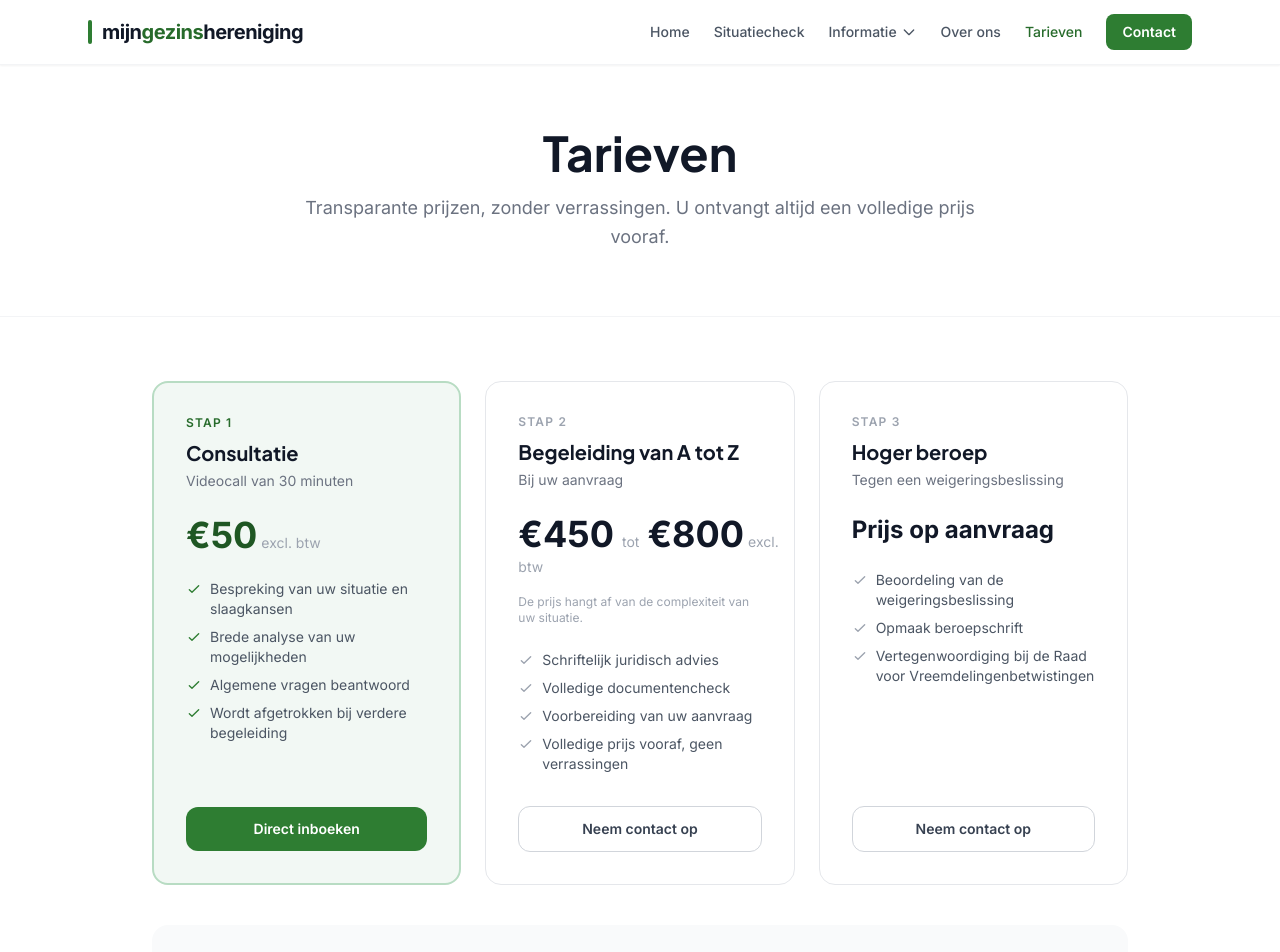
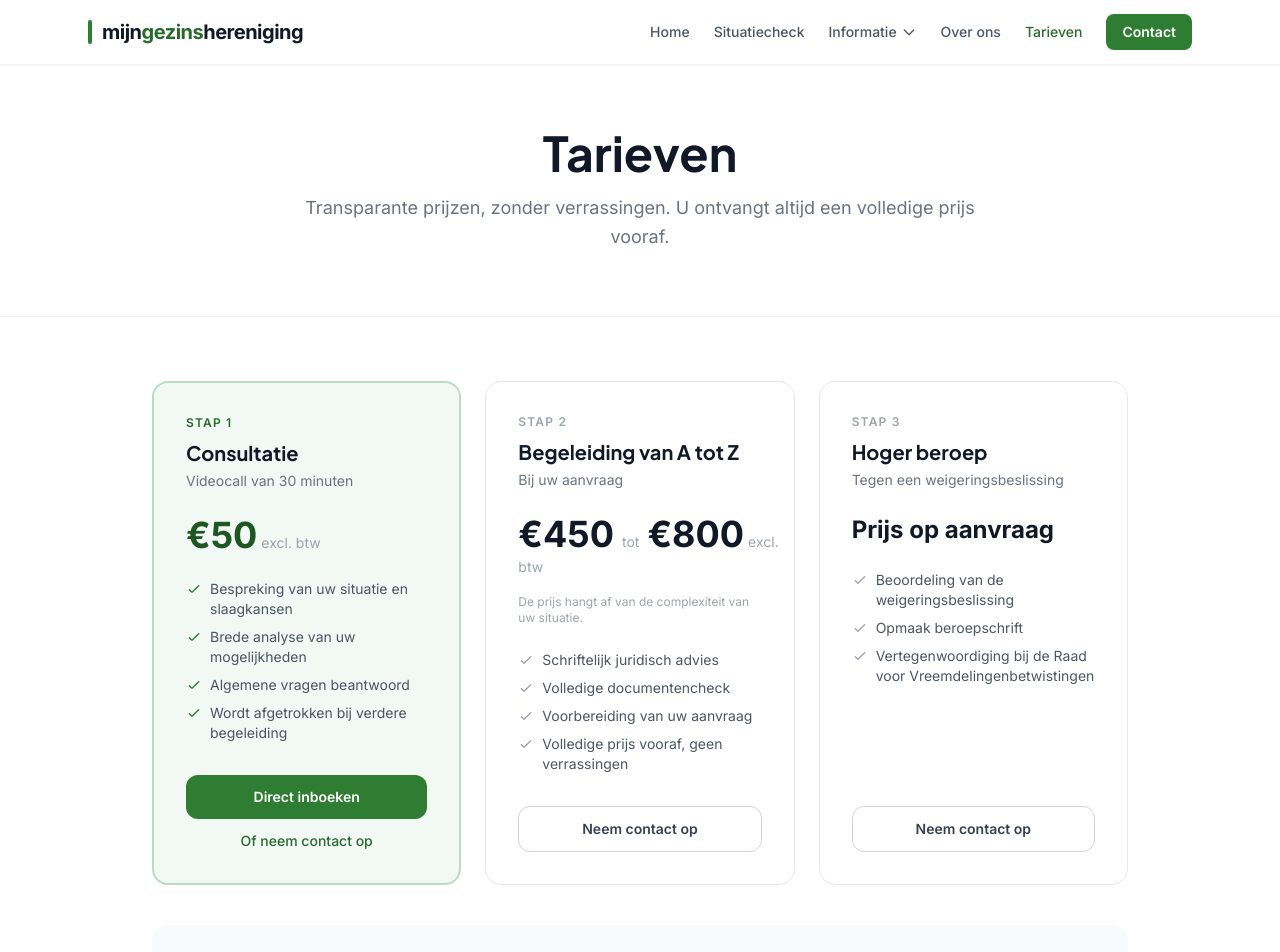
Before and after one commit to conscencia/mijngezinshereniging, a React (Vite) app: page /tarieven in a window 1280 px wide. Shown: the top 952 px of the page. Built offline with nearby package versions, Linux system fonts and the light colour scheme.

Commit message:
Tarieven consultatie: contactlink toegevoegd onder boekknop

```diff
--- a/src/pages/Tarieven.jsx
+++ b/src/pages/Tarieven.jsx
@@ -44,10 +44,16 @@ export default function Tarieven() {
                 href="https://calendly.com/mijngezinshereniging"
                 target="_blank"
                 rel="noopener noreferrer"
-                className="block w-full text-center bg-primary-500 hover:bg-primary-600 text-white font-semibold py-3 rounded-xl transition-colors text-sm"
+                className="block w-full text-center bg-primary-500 hover:bg-primary-600 text-white font-semibold py-3 rounded-xl transition-colors text-sm mb-3"
               >
                 Direct inboeken
               </a>
+              <Link
+                to="/contact"
+                className="block w-full text-center text-primary-600 hover:text-primary-700 text-sm font-medium"
+              >
+                Of neem contact op
+              </Link>
             </div>
 
             {/* Stap 2: Begeleiding A tot Z */}
```
